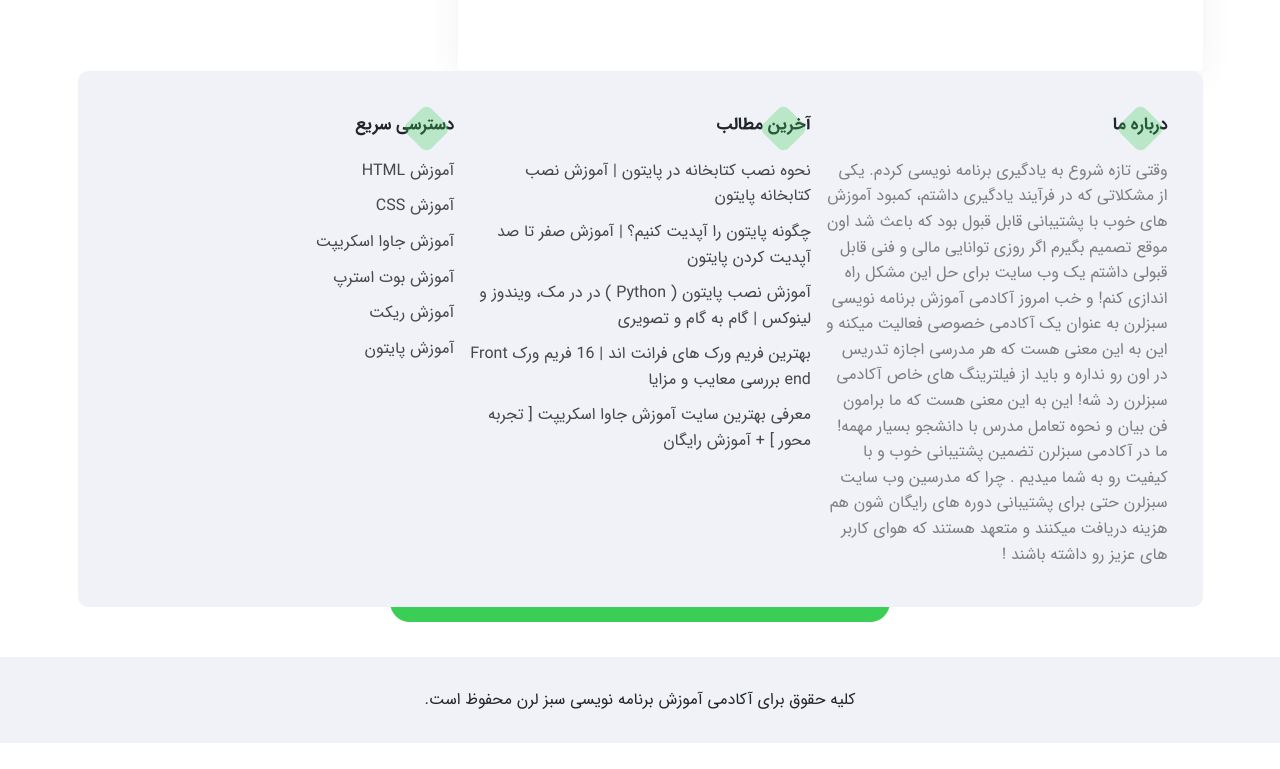
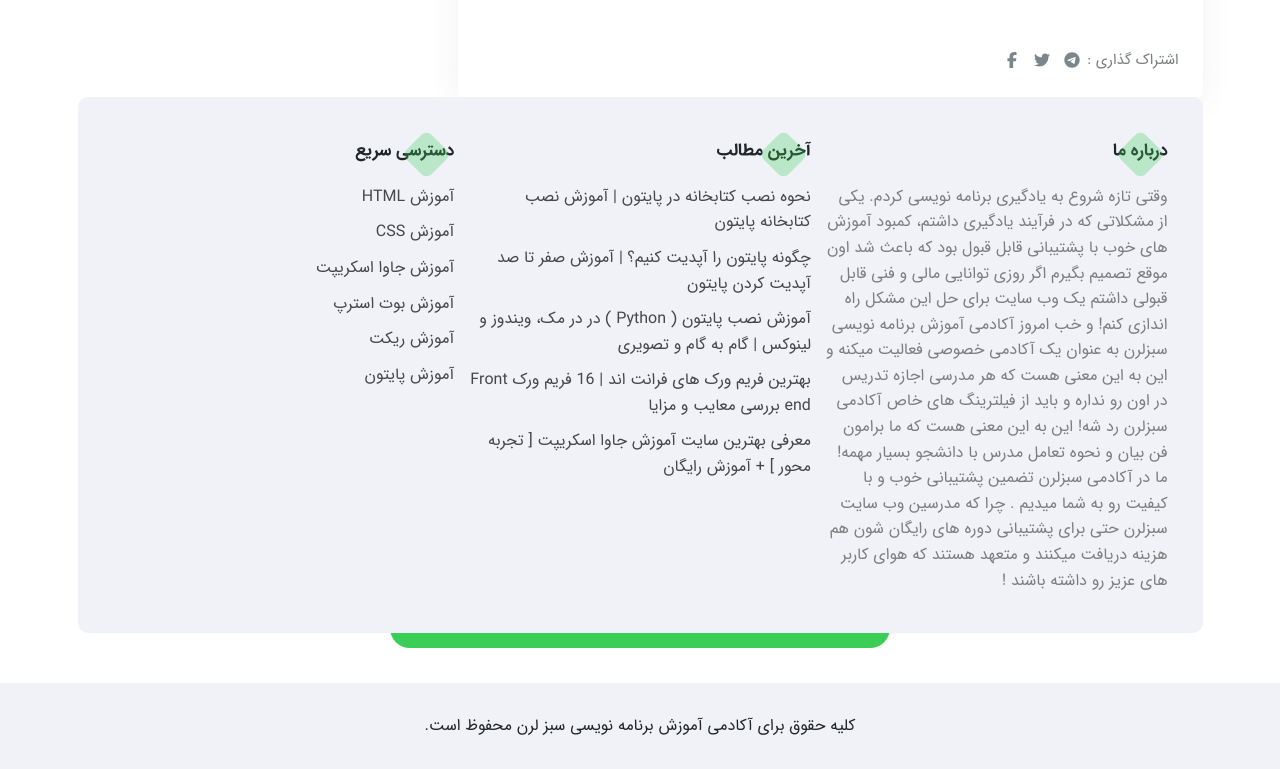
Before and after one commit to mattyhosseini/Clone-Sabzlearn-Web, a website: page blog.html in a window 1280 px wide. Shown: the part 3346-4115 px from the top of the page. Before the commit the page ends 4089 px from the top, so only its background shows below. Drawn offline with Linux system fonts and the light colour scheme.

Commit message:
feat(article): add social media share section with icons

```diff
--- a/blog.html
+++ b/blog.html
@@ -420,6 +420,25 @@
                   class="article-section__img"
                 />
               </div>
+
+              <div class="article-social-media">
+                <span class="article-social-media__text">اشتراک گذاری : </span>
+                <a href="#" class="article-social-media__link">
+                  <i
+                    class="fab fa-telegram-plane article-social-media__icon"
+                  ></i>
+                </a>
+                <a href="#" class="article-social-media__link">
+                  <i
+                    class="fab fa-twitter article-social-media__icon"
+                  ></i>
+                </a>
+                <a href="#" class="article-social-media__link">
+                  <i
+                    class="fab fa-facebook-f article-social-media__icon"
+                  ></i>
+                </a>
+              </div>
             </div>
           </div>
 
--- a/css/blog.css
+++ b/css/blog.css
@@ -114,7 +114,20 @@
   display: block;
   margin: 0 auto;
 }
-
+.article-social-media{
+  display: flex;
+  align-items: center;
+}
+.article-social-media__text{
+  font-size: 1.5rem;
+  color: #7b7e7f;
+}
+.article-social-media__link{
+  display: flex;
+  align-items: center;
+  margin: .5rem;
+  color: #7b868a;
+}
 /* Finish Article Details Styles */
 
 /* Start Sidebar Styles */
```
